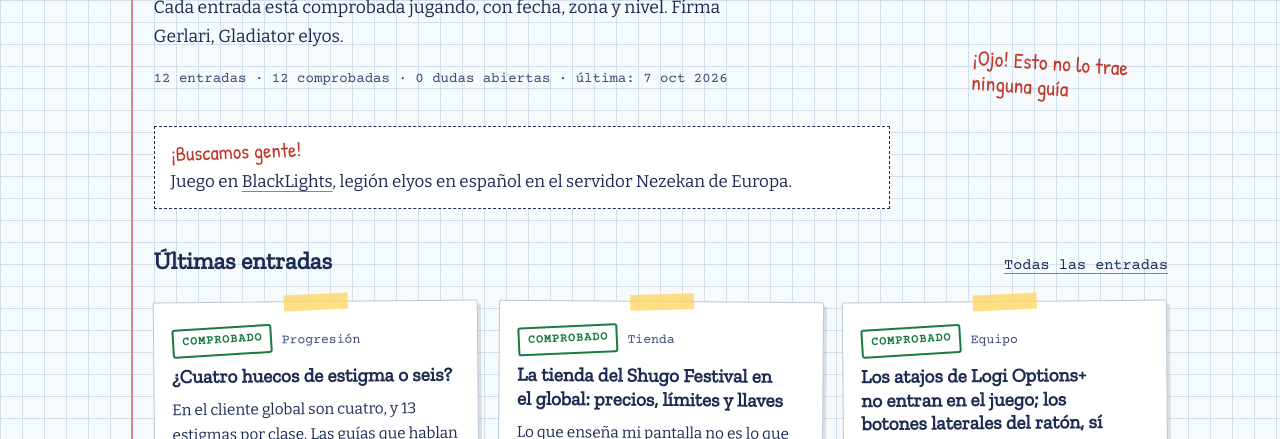
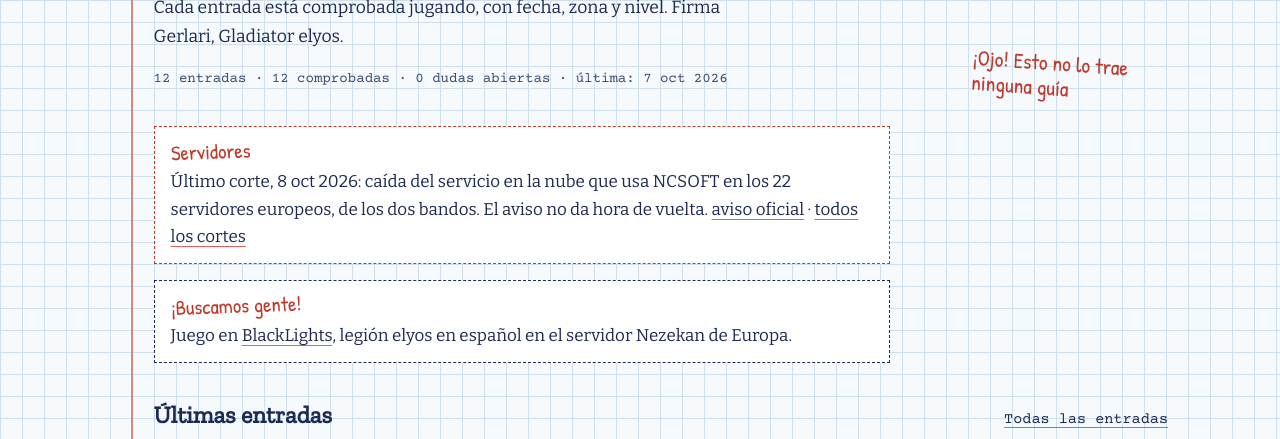
Before and after one commit to Crinlorite/odyle, an Astro site: page /es in a window 1280 px wide. Shown: the part 286-725 px from the top of the page. Built offline with nearby package versions, Linux system fonts and the light colour scheme; Astro itself is replaced by a stand-in of ours.

Commit message:
Portada: franja con el último corte de los servidores

```diff
--- /dev/null
+++ b/src/data/servidores.ts
@@ -0,0 +1,8 @@
+// Último corte de los servidores europeos, para la franja de la portada.
+// Se cambia a mano con cada aviso oficial (Steam o tablón de NCSOFT) y se añade
+// la misma fila a la tabla de «Servidores» del apunte de la temporada 1.
+export const ULTIMO_CORTE = {
+  fecha: new Date('2026-10-08'),
+  texto: 'caída del servicio en la nube que usa NCSOFT en los 22 servidores europeos, de los dos bandos. El aviso no da hora de vuelta.',
+  aviso: 'https://steamcommunity.com/games/3393110/announcements/detail/712288859283522475',
+};
--- a/src/i18n/strings.ts
+++ b/src/i18n/strings.ts
@@ -44,6 +44,10 @@ const es = {
   notFoundTitle: 'Esta hoja está en blanco',
   notFoundLead: 'La página que buscas no existe o cambió de sitio.',
   marginNote: '¡Ojo! Esto no lo trae ninguna guía',
+  serversNote: 'Servidores',
+  serversLast: 'Último corte',
+  serversNotice: 'aviso oficial',
+  serversAll: 'todos los cortes',
   legionNote: '¡Buscamos gente!',
   legionA: 'Juego en',
   legionB: ', legión elyos en español en el servidor Nezekan de Europa.',
--- a/src/pages/[lang]/index.astro
+++ b/src/pages/[lang]/index.astro
@@ -4,6 +4,7 @@ import EntryCard from '../../components/EntryCard.astro';
 import { LANGS, type Lang } from '../../i18n/langs';
 import { t } from '../../i18n/strings';
 import { entriesFor, counts, fmtDate } from '../../lib/entries';
+import { ULTIMO_CORTE } from '../../data/servidores';
 export const getStaticPaths = () => LANGS.map((lang) => ({ params: { lang } }));
 const lang = Astro.params.lang as Lang;
 const s = t(lang);
@@ -18,6 +19,7 @@ const c = counts(list);
     <p class="data">{s.summary(c.total, c.ok, c.open)} · {s.lastOn}: {fmtDate(list[0].data.updated, lang)}</p>
     <p class="note">{s.marginNote}</p>
   </section>
+  <p class="legion-strip servers-strip"><span class="note">{s.serversNote}</span><span>{s.serversLast}, {fmtDate(ULTIMO_CORTE.fecha, lang)}: {ULTIMO_CORTE.texto} <a href={ULTIMO_CORTE.aviso}>{s.serversNotice}</a> · <a href={`/${lang}/apuntes/temporada-1-del-global/#servidores`}>{s.serversAll}</a></span></p>
   <p class="legion-strip"><span class="note">{s.legionNote}</span><span>{s.legionA} <a href={`/${lang}/blacklights/`}>BlackLights</a>{s.legionB}</span></p>
   <section>
     <div class="sec-title"><h2>{s.latest}</h2><a href={`/${lang}/cuaderno/`}>{s.allEntries}</a></div>
--- a/src/styles/global.css
+++ b/src/styles/global.css
@@ -164,6 +164,7 @@ h1, h2, h3 { font-family: var(--f-head); font-weight: 700; line-height: 1.12; te
 .legion-body { margin-top: 1.6rem; }
 .legion-strip { display: flex; flex-wrap: wrap; align-items: baseline; gap: .3rem 1rem; max-width: 46rem; margin: 0 0 2.4rem; padding: .8rem 1rem; background: var(--card); border: 1.5px dashed var(--ink); }
 .legion-strip .note { font-size: 1.3rem; transform: rotate(-2deg); }
+.servers-strip { margin-bottom: 1rem; border-color: var(--note); }
 
 .ftr { margin-top: 3rem; padding-top: 1rem; font-family: var(--f-data); font-size: .8rem; color: var(--ink-soft); max-width: 46rem; }
 [hidden] { display: none !important; }
```
